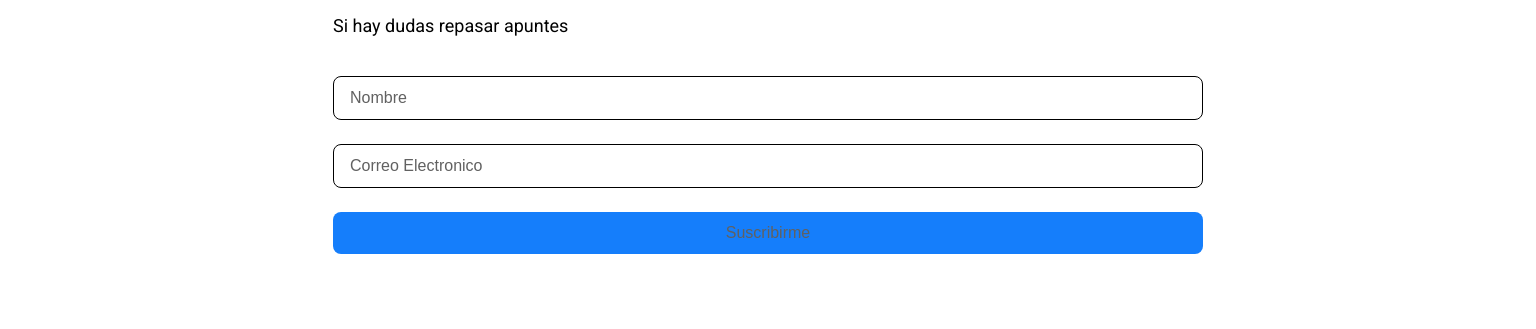
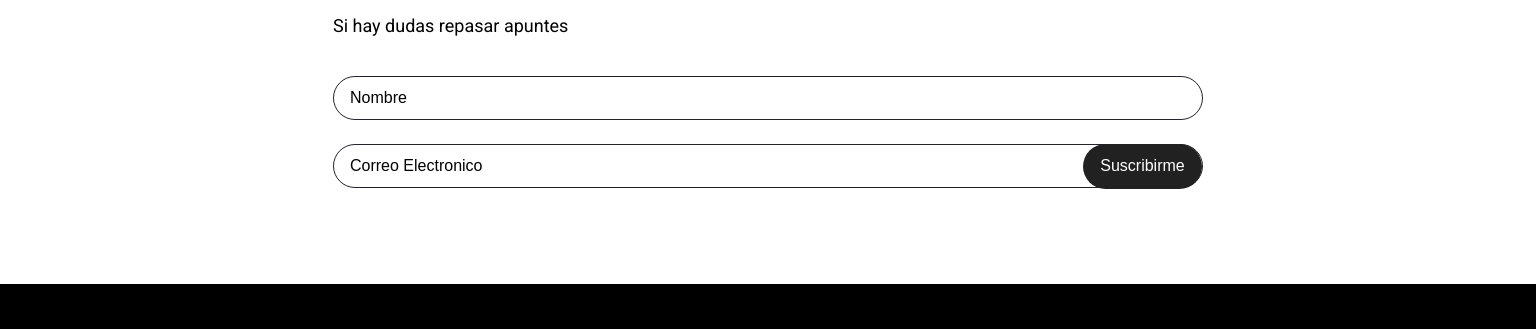
Before and after one commit to jap102321/nemium-2021, a plain HTML site: page index.html in a window 1536 px wide. Shown: the part 5796-6125 px from the top of the page. Drawn offline with Linux system fonts and the light colour scheme.

Commit message:
Add files via upload

```diff
--- a/css/styles-physical.css
+++ b/css/styles-physical.css
@@ -321,24 +321,29 @@ blockquote span::before{
    transition: all .2s ease-in-out;
   }
 
-  .form input{
-    inline-size:100%;
-    border: 1px solid black;
-    background:white;
-    box-sizing:border-box;
-    border-radius: 8px;
-    padding-inline:16px;
-    padding-block:12px;
-    color: var(--gray10);
+   .form input{
+    inline-size: 100%;
+    border: 1px solid var(--gray20);
+    background: white ;
+    box-sizing: border-box;
+    border-radius: 90px;
+    padding-inline: 16px;
+    padding-block: 12px;
+    color: var(--white30);
     font-size: 16px;
     display: block;
-    margin-block: 24px;
+    margin-block-end: 24px;
+  }
+
+  .form input::-webkit-input-placeholder{
+    color: var(--white20);
   }
 
   .form input[type="submit"]{
-    background:#157efb;
+    cursor: pointer;
+    background: var(--gray30);
+    color: white;
     border: none;
-    cursor: pointer;
   }
 
   .form ::-webkit-input-placeholder{
@@ -426,4 +431,18 @@ blockquote span::before{
       margin-block-start: 40px;
       margin-block-end: 80px;
     }
+     .form input[type="submit"]{
+      /* border: 20px solid red; */
+      cursor: pointer;
+      background: var(--gray30);
+      color: white;
+      border: none;
+      inline-size: 119px;
+      block-size: 45px;
+      margin-block-end: 80px;
+      margin-block-start: -68px;
+      margin-inline-start: 750px;
+      position: absolute;
+      display: flex;
+    }
   }
```
